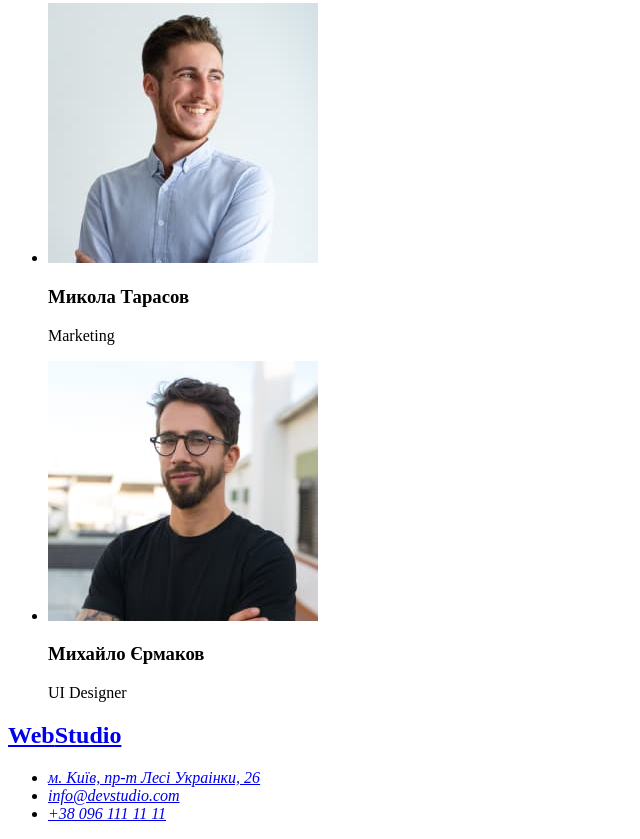
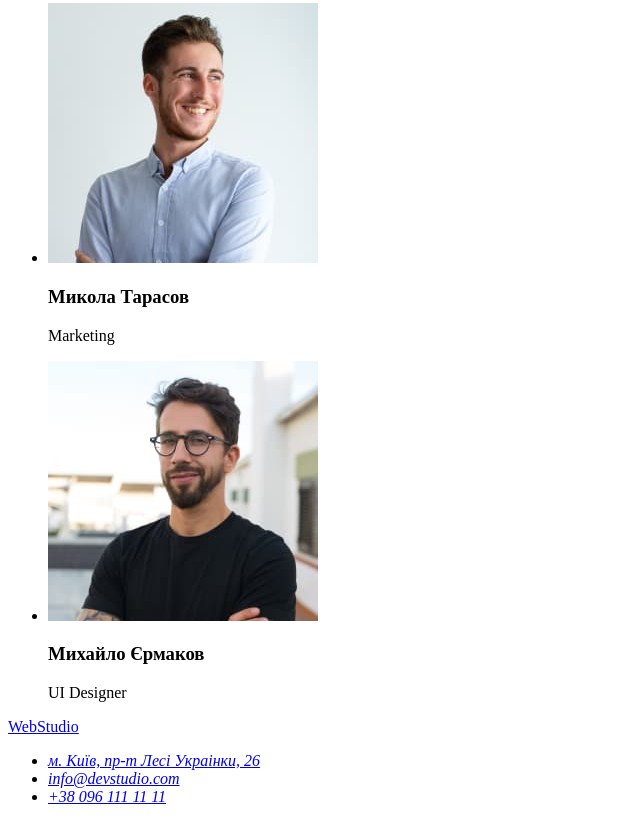
Before and after one commit to Droconius/goit-markup-hw-01, a plain HTML site: page index.html in a window 1280 px wide. Shown: the part 2285-3124 px from the top of the page, without its empty margins (0-640 px from the left). Drawn offline with Linux system fonts and the light colour scheme.

Commit message:
Update index.html

```diff
--- a/index.html
+++ b/index.html
@@ -128,7 +128,7 @@
 
   <!-- Footer -->
   <footer class="footer">
-    <h2 class="footer-logo" id="contacts"><a href="#">Web<span class="logostudio-footer">Studio</span></a></h2>
+    <a href="#" class="footer-logo" id="contacts">Web<span class="logostudio-footer">Studio</span></a>
     <address>
       <ul class="footer-menu">
         <li>
```
